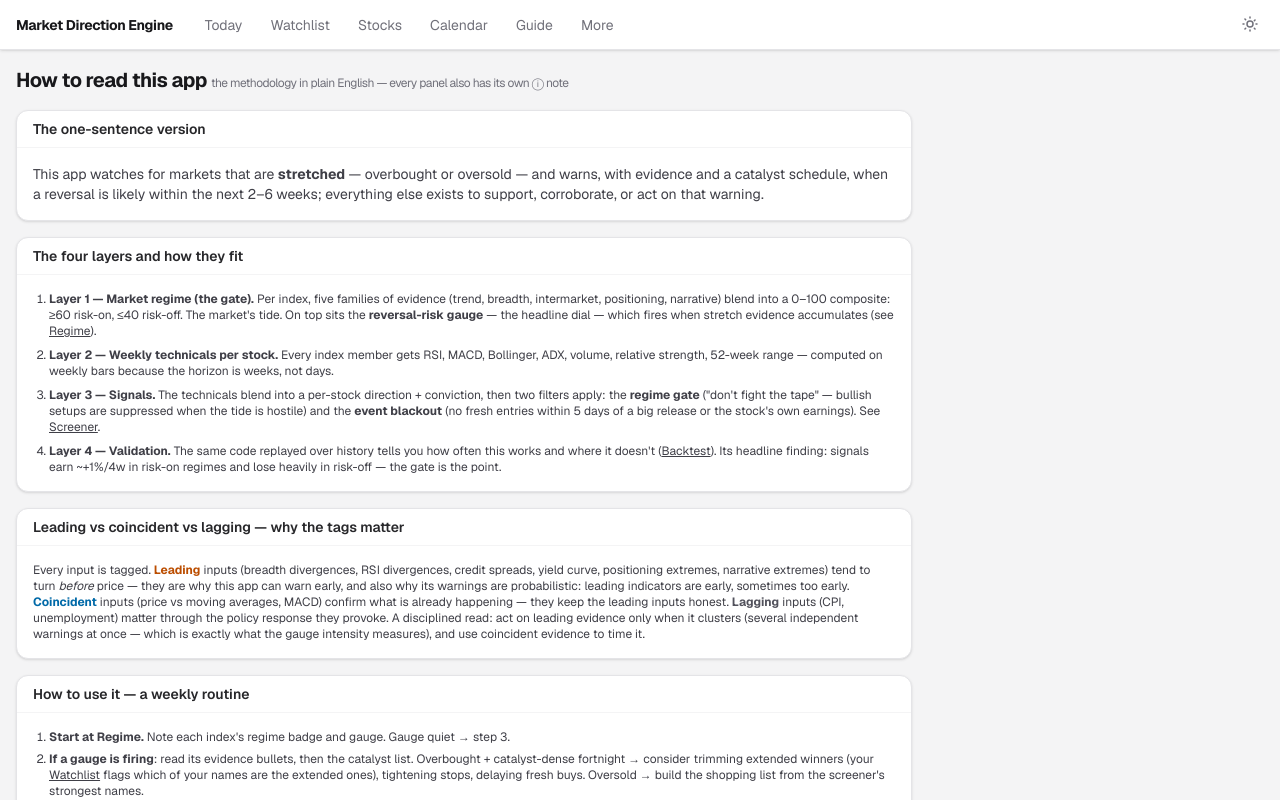
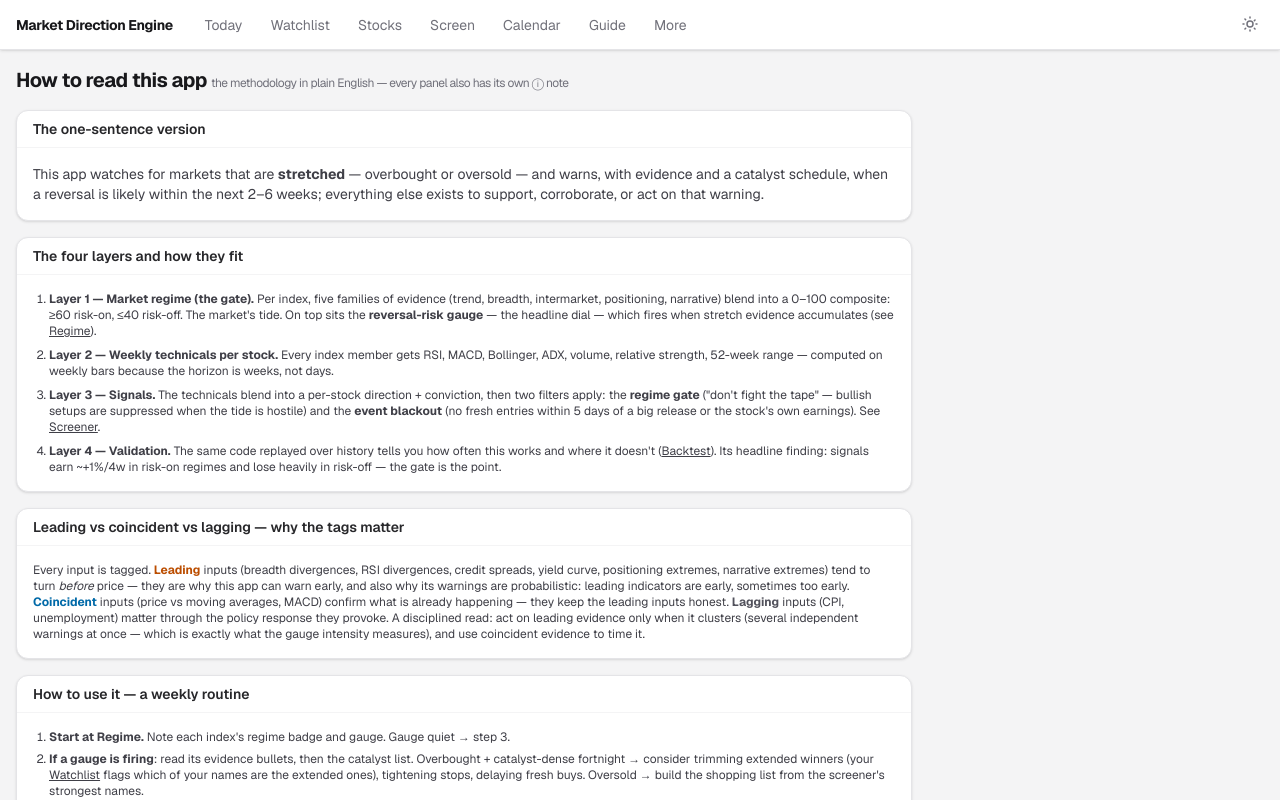
Before and after one commit to Ranjan-Codes/market-direction-engine, a Next.js app: page /guide in a window 1280 px wide. Shown: the top 800 px of the page. Built offline with nearby package versions, Linux system fonts and the light colour scheme.

Commit message:
Add 'Screen' navigation item to layout

```diff
--- a/src/app/layout.tsx
+++ b/src/app/layout.tsx
@@ -16,6 +16,7 @@ const NAV = [
   ["/", "Today"],
   ["/watchlist", "Watchlist"],
   ["/screener", "Stocks"],
+  ["/screen", "Screen"],
   ["/calendar", "Calendar"],
   ["/guide", "Guide"],
   ["/more", "More"],
```
